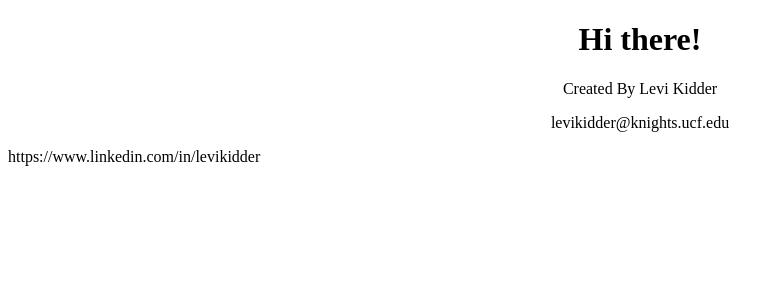
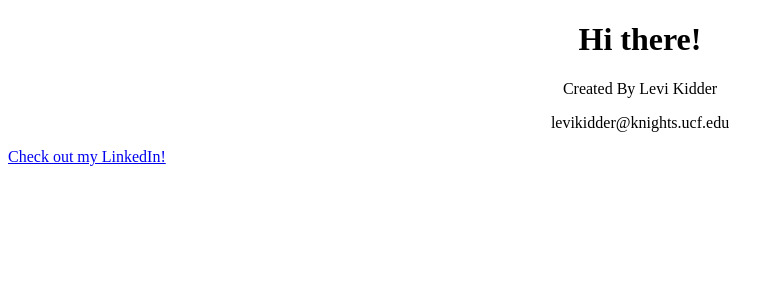
Before and after one commit to LeviKidder/ISSFlask, a Flask app: template templates/profile.html in a window 1280 px wide. Shown: the top 300 px of the page, without its empty margins (0-783 px from the left). Run offline with Flask 2, Linux system fonts and the light colour scheme; the template is opened without the code that fills it, so the values that code supplies are empty.

Commit message:
Fixed link again

```diff
--- a/templates/profile.html
+++ b/templates/profile.html
@@ -17,4 +17,4 @@
 <p style="text-align:center;">Created By Levi Kidder</p>
 <p style="text-align:center;">levikidder@knights.ucf.edu</p>
 
-<a>https://www.linkedin.com/in/levikidder</a>
+<a style="text-align:center;" href="https://www.linkedin.com/in/levikidder">Check out my LinkedIn!</a>
```
